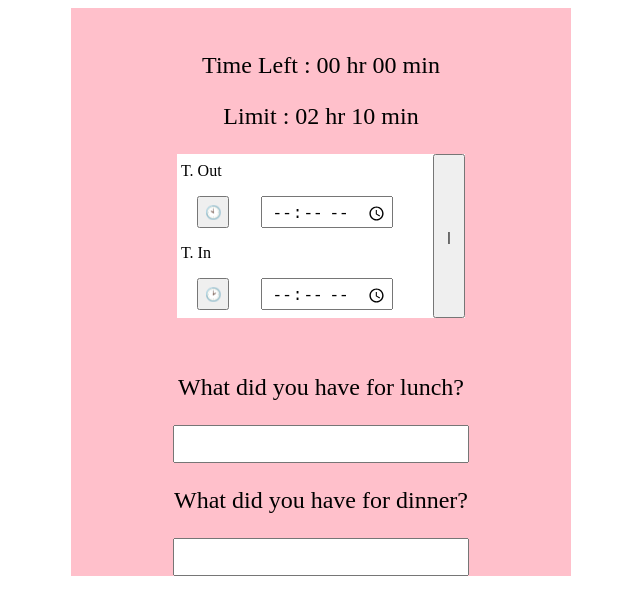
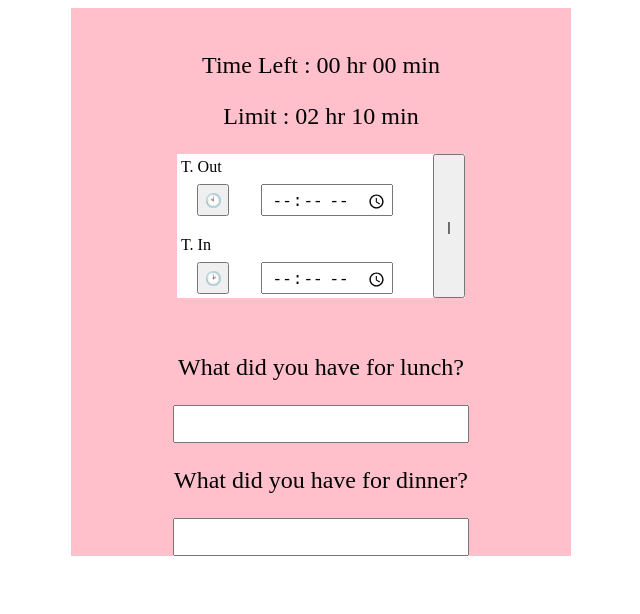
Before and after one commit to vickertan/Rest-Time, a React (Vite) app: page / in a window 1280 px wide. Shown: the top 614 px of the page, without its empty margins (319-959 px from the left). Built offline with nearby package versions, Linux system fonts and the light colour scheme.

Commit message:
Adjust margin between time input

```diff
--- a/src/TimeForm.jsx
+++ b/src/TimeForm.jsx
@@ -11,7 +11,9 @@ const TimeForm = () => {
                     <ClockButton icon="🕙" />
                     <TimeInput timeInputId="out-time" />
                 </div>
-                <label htmlFor="in-time">T. In</label>
+                <label className="in-time" htmlFor="in-time">
+                    T. In
+                </label>
                 <div>
                     <ClockButton icon="🕑" />
                     <TimeInput timeInputId="in-time" />
--- a/src/main.css
+++ b/src/main.css
@@ -36,7 +36,7 @@ form .time-div {
 
 form .time-div label,
 form .time-div div {
-    margin: 0.5rem 0.25rem;
+    margin: 0.25rem 0.25rem;
 }
 
 form .time-div label {
@@ -47,6 +47,10 @@ form .time-div label {
 form .time-div div {
     display: flex;
     flex-direction: row;
+}
+
+form .time-div .in-time {
+    margin-top: 1rem;
 }
 
 .time-div div .clock-button {
```
